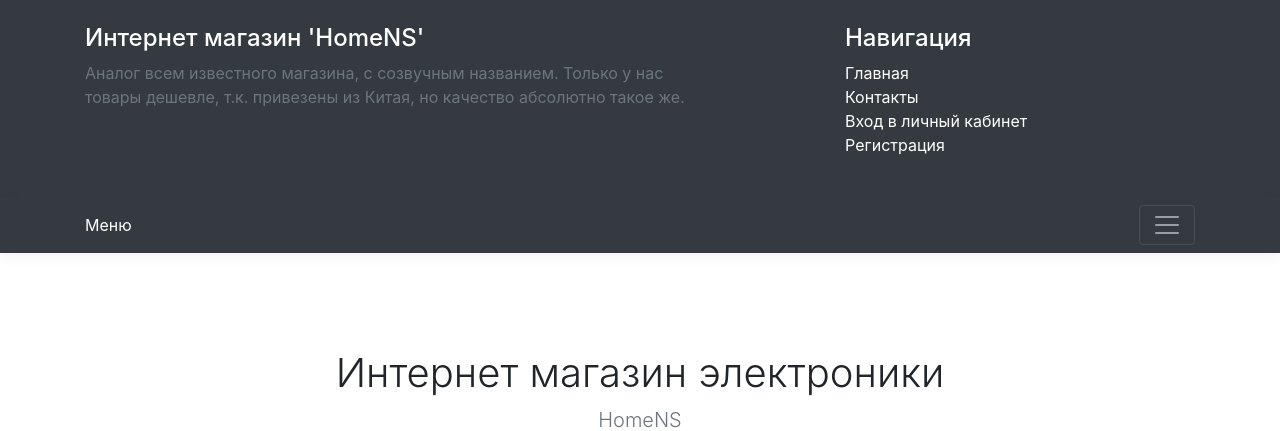
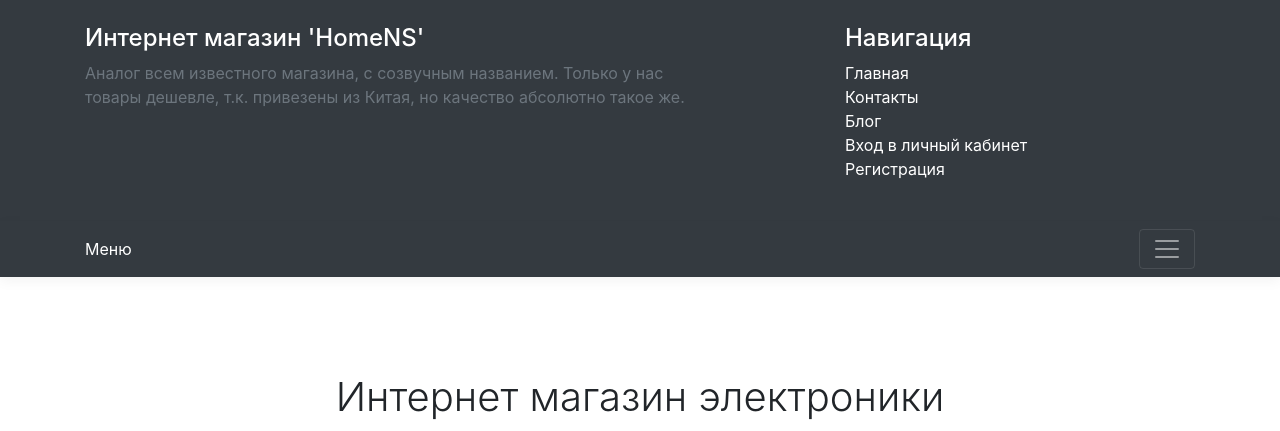
Before and after one commit to DIMoskalev/Internet_store, a Django app: page /contacts/ in a window 1280 px wide, after a click that opens the changed part. Shown: the top 431 px of the page. Run offline with Django 5.2, Linux system fonts and the light colour scheme; parts of the project's set-up code (start-up, migrations or seed data) failed here and were passed over; some libraries are stand-ins or nearby versions.

Commit message:
add blog button

```diff
--- a/catalog/templates/catalog/includes/menu.html
+++ b/catalog/templates/catalog/includes/menu.html
@@ -11,6 +11,7 @@
                 <ul class="list-unstyled">
                     <li><a href="{% url 'catalog:product_list' %}" class="text-white">Главная</a></li>
                     <li><a href="{% url 'catalog:contacts' %}" class="text-white">Контакты</a></li>
+                    <li><a href="{% url 'blog:blog_list' %}" class="text-white">Блог</a></li>
                     <li><a href="#" class="text-white">Вход в личный кабинет</a></li>
                     <li><a href="#" class="text-white">Регистрация</a></li>
                 </ul>
```
